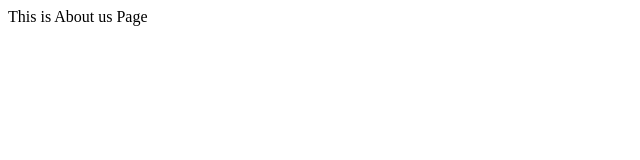
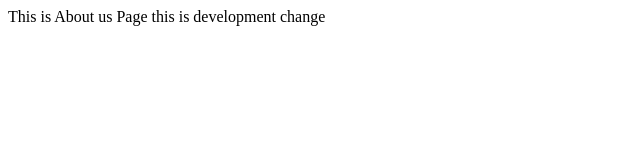
Before and after one commit to masoodfaiq/testcode, a plain HTML site: page aboutus.html in a window 1280 px wide. Shown: the whole page, without its empty margins (0-640 px from the left). Drawn offline with Linux system fonts and the light colour scheme.

Commit message:
This is change in the about us

```diff
--- a/aboutus.html
+++ b/aboutus.html
@@ -6,6 +6,6 @@
     <title>About Us</title>
 </head>
 <body>
-    This is About us Page
+    This is About us Page this is development change
 </body>
 </html>
```
